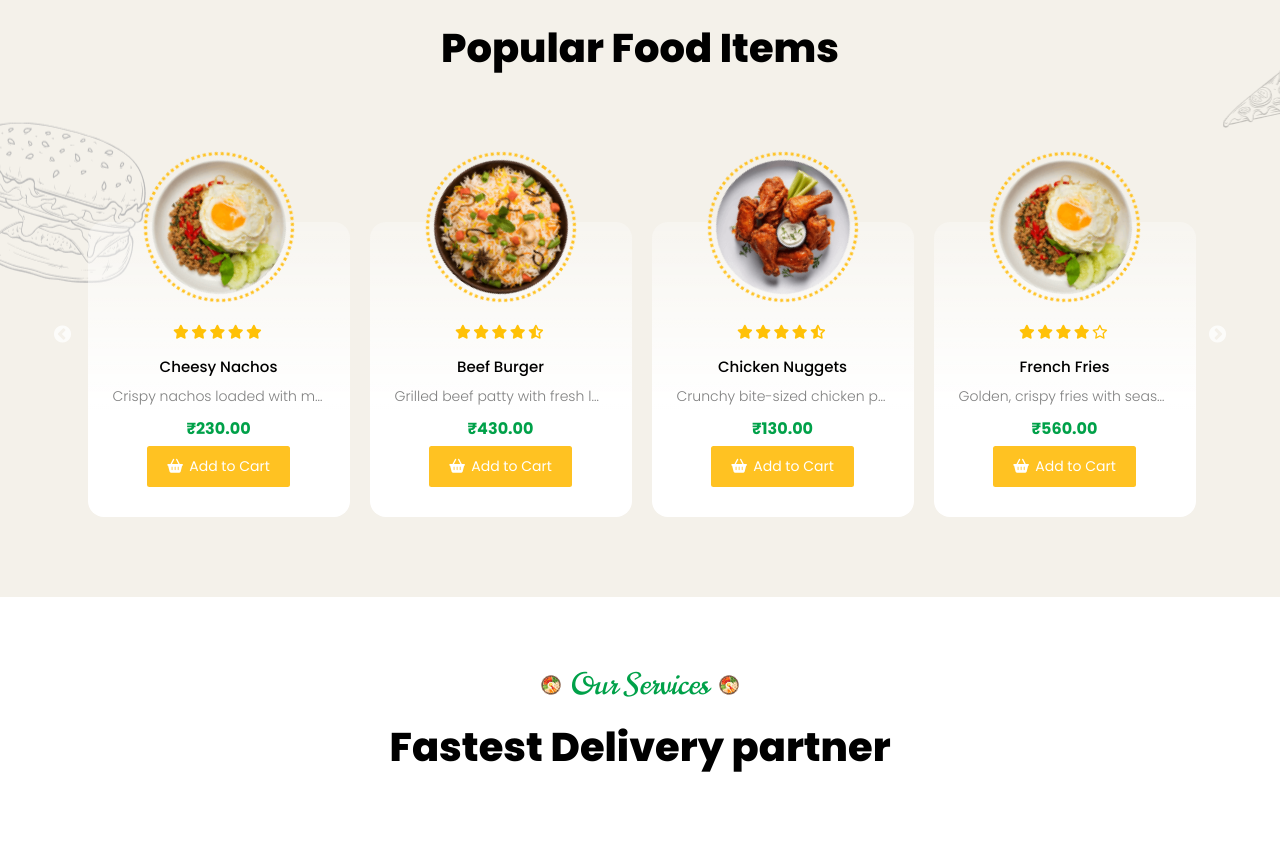
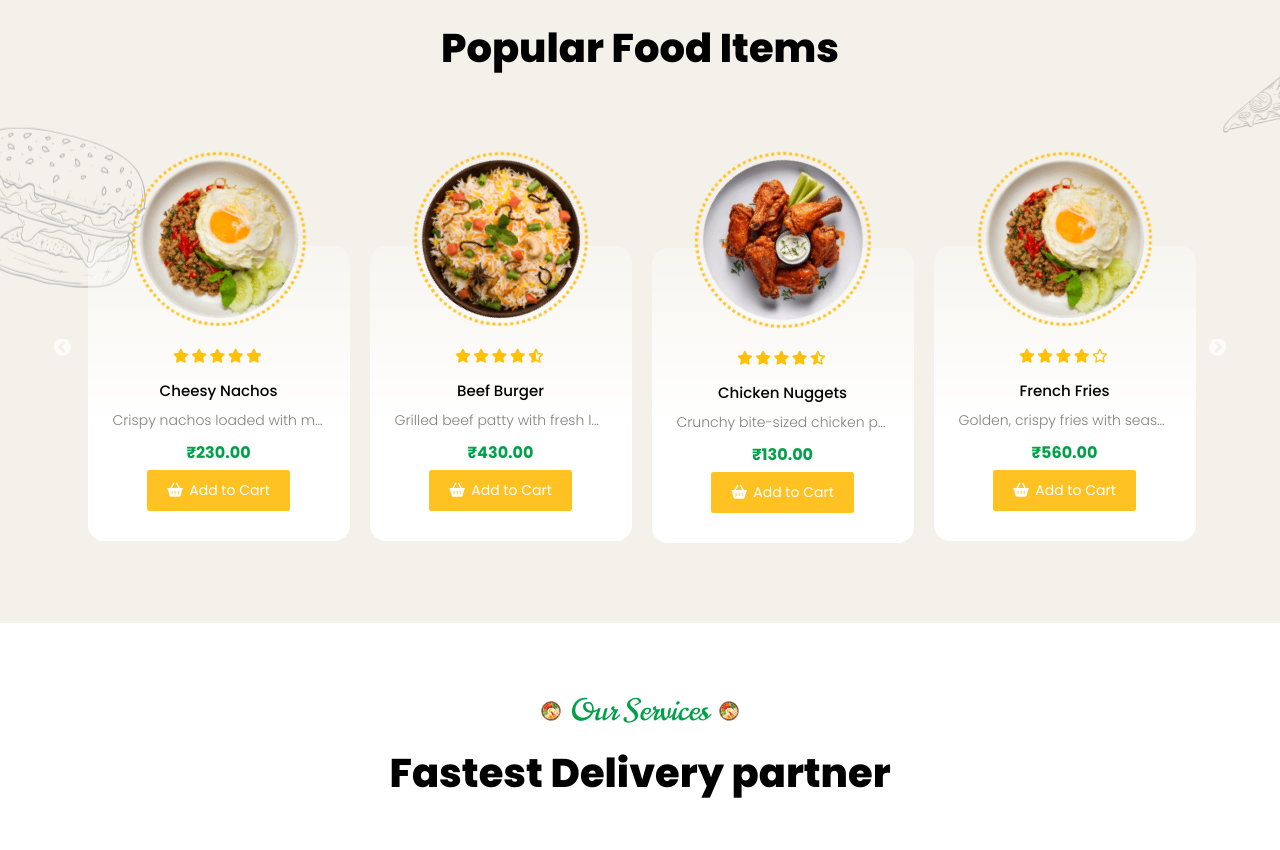
Before and after one commit to Subrata291291/react-poco, a React (Vite) app: page / in a window 1280 px wide. Shown: the part 949-1799 px from the top of the page. Built offline with nearby package versions, Linux system fonts and the light colour scheme.

Commit message:
Chnages in Popular product page

```diff
--- a/src/components/PopularProducts.jsx
+++ b/src/components/PopularProducts.jsx
@@ -64,7 +64,7 @@ const PopularProducts = () => {
             return (
               <div key={item.id} className="popular-box text-center p-3">
                 <div className="popular-pic position-relative">
-                  <img src={item.image} alt={item.title} style={{ maxHeight: '150px' }} />
+                  <img src={item.image} alt={item.title} style={{ cursor: 'pointer' }} onClick={() => navigate(`/product/${product.id}`)} />
                   {hasDiscount && (
                     <span className="discount-text position-absolute top-0 end-0 bg-danger text-white px-2 py-1 rounded" style={{ fontSize: '12px' }}>
                       {discountPercent}% OFF
```
